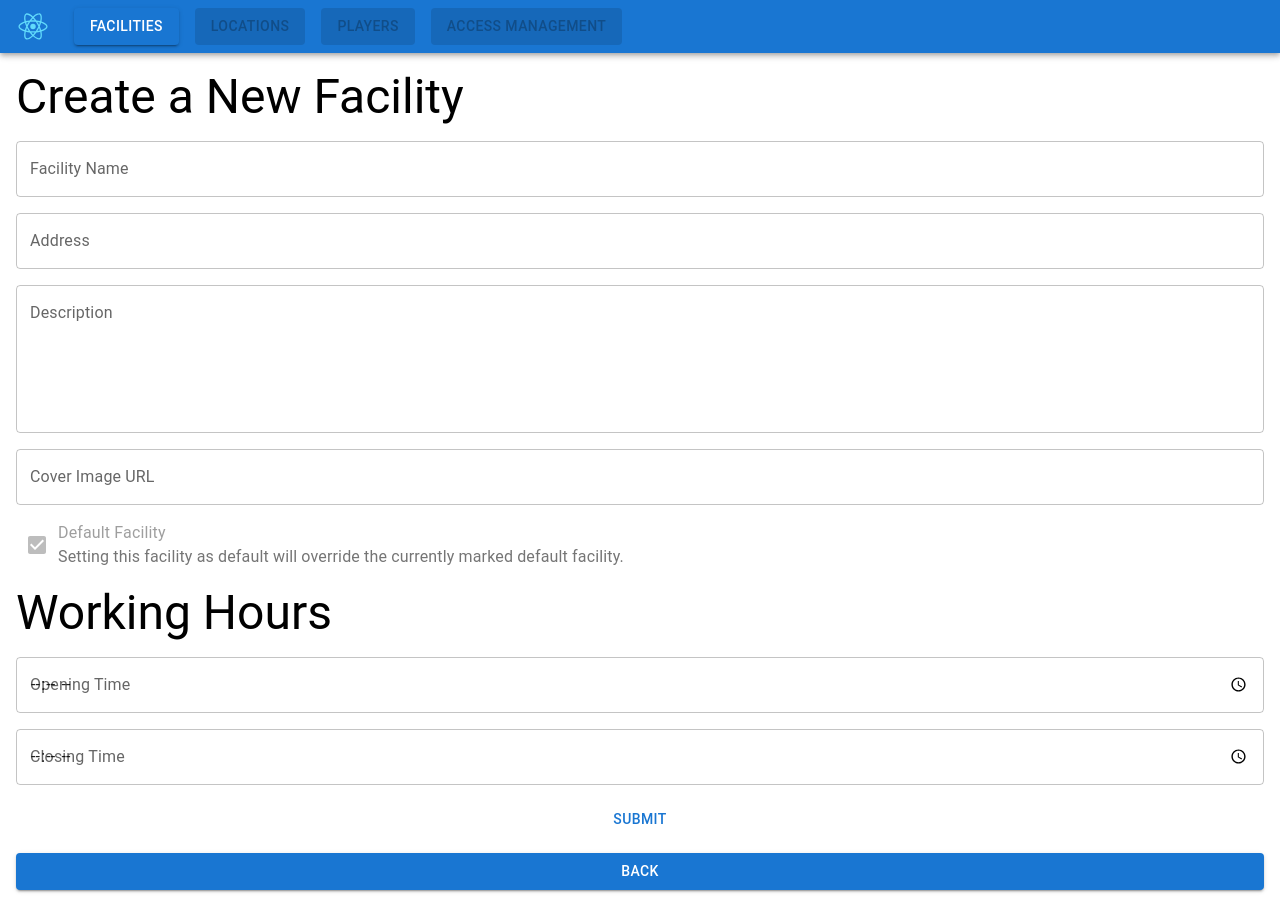
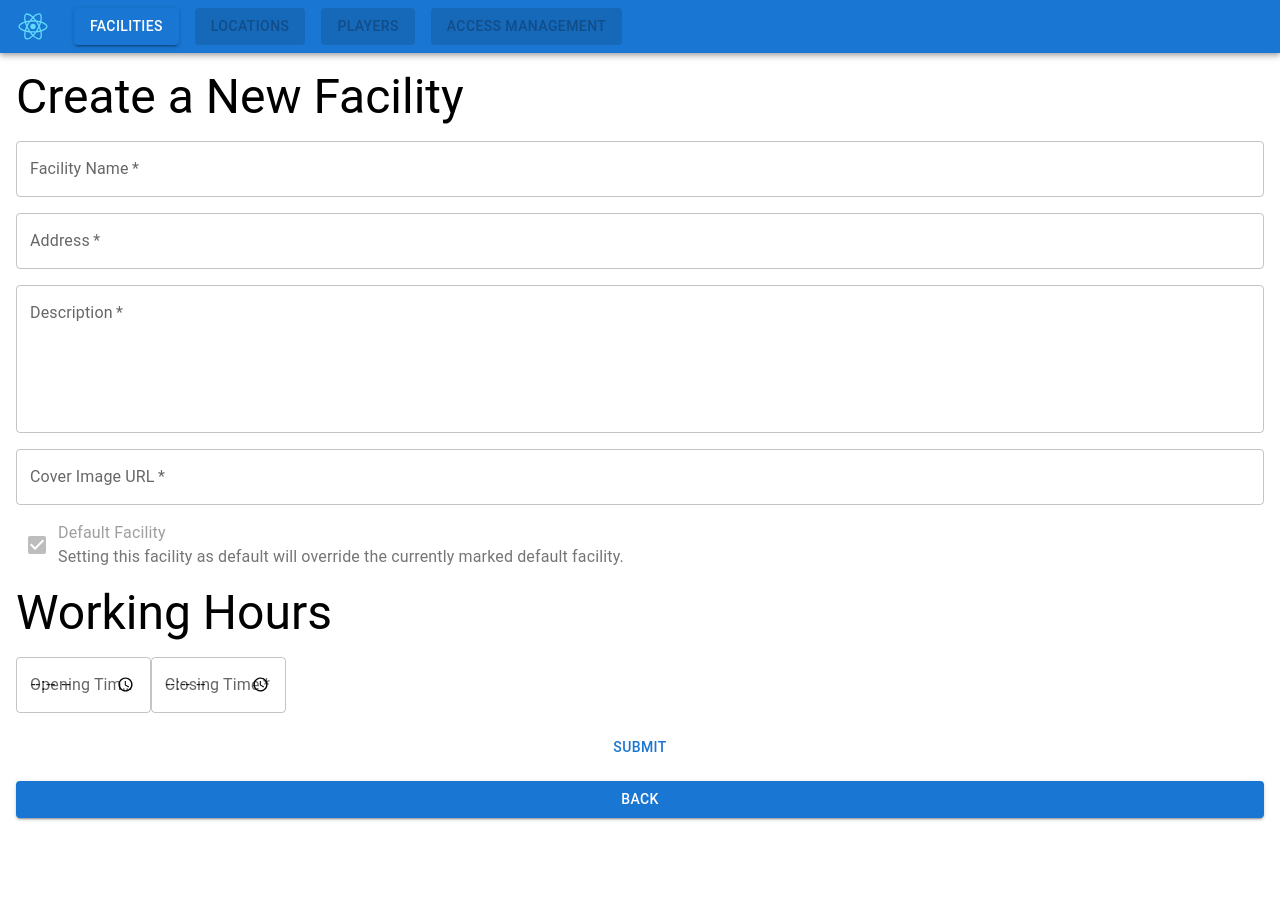
Before and after one commit to cohenmatt/trackman-fe-challenge, a React (Create React App) app: page /edit in a window 1280 px wide. After the commit the page ends 834 px from the top, so only its background shows below. Built offline with nearby package versions, Linux system fonts and the light colour scheme.

Commit message:
Open/closed badge

```diff
--- a/src/features/facility/Facility.jsx
+++ b/src/features/facility/Facility.jsx
@@ -1,4 +1,4 @@
-import { Card, CardContent, Grid, IconButton, Typography, Stack, Button } from "@mui/material";
+import { Card, CardContent, Grid, IconButton, Typography, Stack, Button, Chip } from "@mui/material";
 import { DeleteIcon } from "../../components/DeleteIcon.jsx";
 import { StarIcon } from "../../components/StarIcon.jsx";
 import { useDispatch, useSelector } from "react-redux";
@@ -14,9 +14,19 @@ export default function Facility({id}) {
     const facilityProps = byId[id];
     const goTo = useNavigate();
 
+    const date = new Date();
+    const currentTime = date.getHours();
+    const openingTime = parseInt(facilityProps.openingTime.split(':')[0], 10);
+    const closingTime = parseInt(facilityProps.closingTime.split(':')[0], 10);
+    const isOpen = currentTime >= openingTime && currentTime < closingTime;
+
     return (
-        <Grid item size={4} key={id}>
-            <Card variant="outlined">
+        <Grid size={4} key={id}>
+            <Card variant="outlined" sx={{
+                width: "348px",
+                borderRadius: "8px",
+                padding: "12px"
+            }}>
                 <CardContent>
                     {isDefaultId && <StarIcon />}
                     <img
@@ -24,9 +34,12 @@ export default function Facility({id}) {
                         alt="Facility preview"
                         height={100}
                         />
-                    <Typography>
-                        {facilityProps.name}
-                    </Typography>
+                    <Stack direction="row">
+                        <Typography>
+                            {facilityProps.name}
+                        </Typography>
+                        <Chip label={isOpen ? "open" : "closed"} color={isOpen ? "success" : "error"}/>
+                    </Stack>
                     <Typography>
                         {facilityProps.address}
                     </Typography>
--- a/src/pages/FacilityEdit.jsx
+++ b/src/pages/FacilityEdit.jsx
@@ -42,7 +42,7 @@ export default function FacilityEdit() {
                     control={control}
                     defaultValue={isEditMode ? facilityInfo.name : ""}
                     render={({ field }) => (
-                        <TextField {...field} label="Facility Name" variant="outlined" />
+                        <TextField {...field} required label="Facility Name" variant="outlined" />
                     )}
                 />
                 <Controller
@@ -50,7 +50,7 @@ export default function FacilityEdit() {
                     control={control}
                     defaultValue={isEditMode ? facilityInfo.address : ""}
                     render={({ field }) => (
-                        <TextField {...field} label="Address" variant="outlined" />
+                        <TextField {...field} required label="Address" variant="outlined" />
                     )}
                 />
                 <Controller
@@ -59,6 +59,7 @@ export default function FacilityEdit() {
                     defaultValue={isEditMode ? facilityInfo.description : ""}
                     render={({ field }) => (
                         <TextField {...field}
+                            required
                             label="Description"
                             variant="outlined"
                             multiline
@@ -71,7 +72,7 @@ export default function FacilityEdit() {
                     control={control}
                     defaultValue={isEditMode ? facilityInfo.imageUrl : ""}
                     render={({ field }) => (
-                        <TextField {...field} type="url" label="Cover Image URL" variant="outlined"/>
+                        <TextField {...field} required type="url" label="Cover Image URL" variant="outlined"/>
                     )}
                 />
                 <Controller
@@ -97,12 +98,13 @@ export default function FacilityEdit() {
                 <Typography variant="h3">
                     Working Hours
                 </Typography>
+                <Stack direction="row">
                     <Controller
                         name="openingTime"
                         control={control}
                         defaultValue={isEditMode ? facilityInfo.openingTime : ""}
                         render={({ field }) => (
-                        <TextField {...field} type="time" label="Opening Time" variant="outlined" />
+                            <TextField {...field} required type="time" label="Opening Time" variant="outlined" />
                         )}
                     />
                     <Controller
@@ -110,9 +112,10 @@ export default function FacilityEdit() {
                         control={control}
                         defaultValue={isEditMode ? facilityInfo.closingTime : ""}
                         render={({ field }) => (
-                        <TextField {...field} type="time" label="Closing Time" variant="outlined" />
+                            <TextField {...field} required type="time" label="Closing Time" variant="outlined" />
                         )}
                     />
+                </Stack>
                 <Button type="submit">Submit</Button>
                 <Button variant="contained" onClick={() => goTo("/")}>Back</Button>
             </Stack>
--- a/src/pages/FacilityList.jsx
+++ b/src/pages/FacilityList.jsx
@@ -1,15 +1,12 @@
 import { Grid, Box, Button } from "@mui/material";
 import Facility from "../features/facility/Facility";
-import { Counter } from "../features/counter/Counter";
 import { useNavigate } from "react-router-dom";
-import { useDispatch, useSelector } from "react-redux";
-import { addFacility } from "../features/facilityList/facilityListSlice";
+import { useSelector } from "react-redux";
 
 export default function FacilityList() {
     const goTo = useNavigate();
     const allIds = useSelector(state => state.facilityList.allIds);
     const count = useSelector(state => state.counter.value)
-    const dispatch = useDispatch();
 
     const facility = {};
     facility.id = count;
@@ -17,7 +14,10 @@ export default function FacilityList() {
     facility.address = '123 Main St';
 
     return (
-        <>
+        <Box sx={{
+            width: "1200px",
+            pt: "32px"
+        }}>
             <Box>
                 <Button variant="contained" onClick={() => goTo("/edit")}>Create Facility</Button>
             </Box>
@@ -28,8 +28,6 @@ export default function FacilityList() {
                     ))}
                 </Grid>
             </Box>
-        <Counter></Counter>
-        <Button variant="contained" onClick={() => dispatch(addFacility(facility))}>Add sample</Button>
-        </>
+        </Box>
     );
 }
```
Lines whose indentation alone changed are shown as unchanged.
